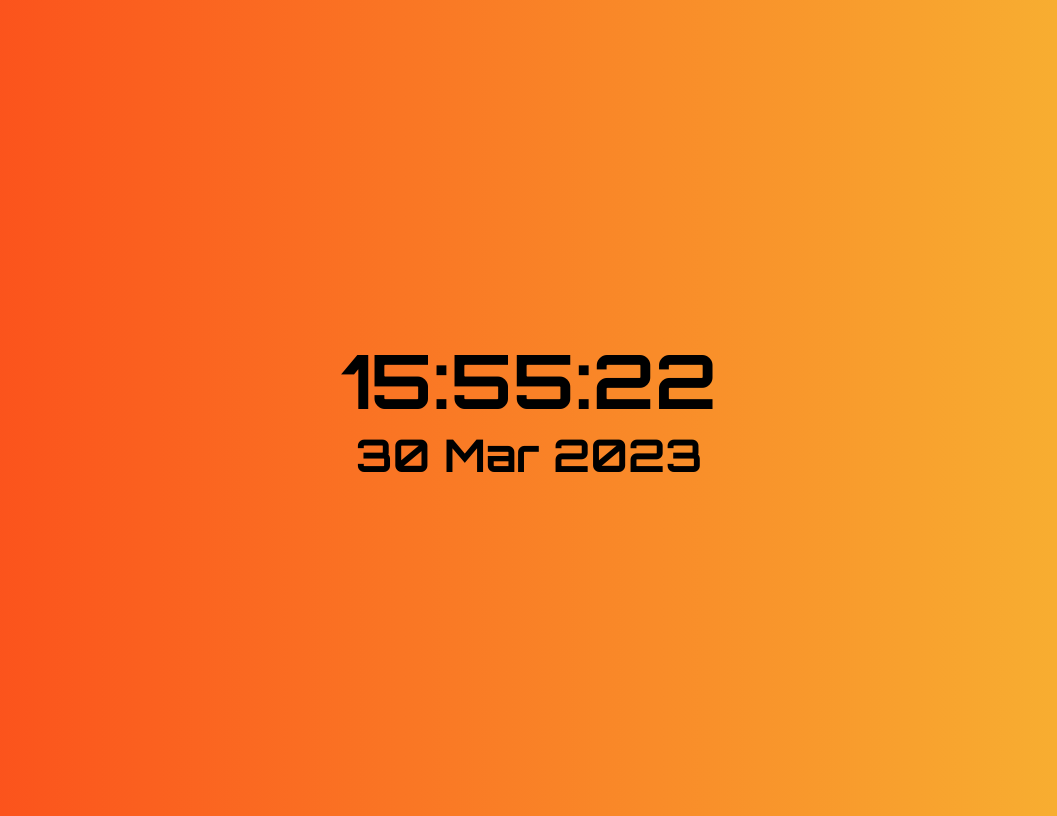
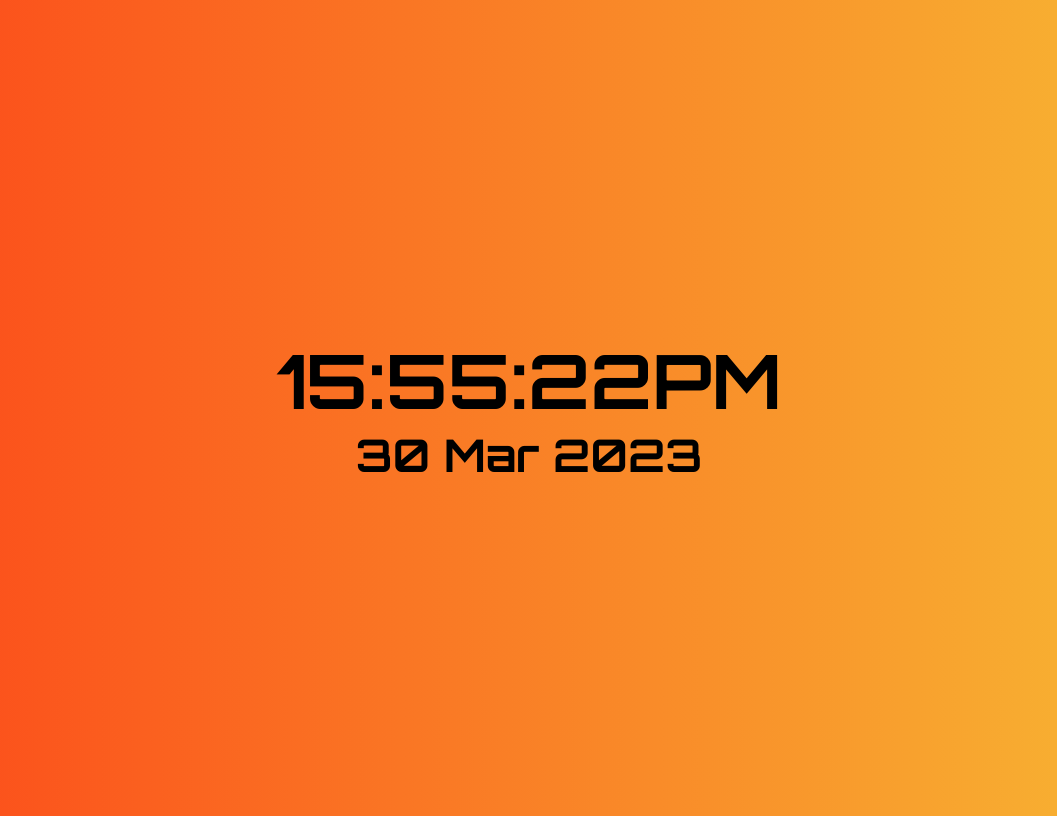
Before and after one commit to dopeboy321/digital-clock, a plain HTML site: page index.html in a window 1280 px wide. Shown: the whole page, without its empty margins (111-1168 px from the left). Drawn offline with Linux system fonts and the light colour scheme.

Commit message:
span for pm/am

```diff
--- a/index.html
+++ b/index.html
@@ -10,7 +10,7 @@
 <body>
   <main>
     <div id="clock">
-      <span class="hours">HH</span>:<span class="min">MM</span>:<span class="sec">SS</span>
+      <span class="hours">HH</span>:<span class="min">MM</span>:<span class="sec">SS</span><span class ="pm_am"></span>
     </div>
     <div id="date"><span class="month">MONTH</span></div>
 
```
